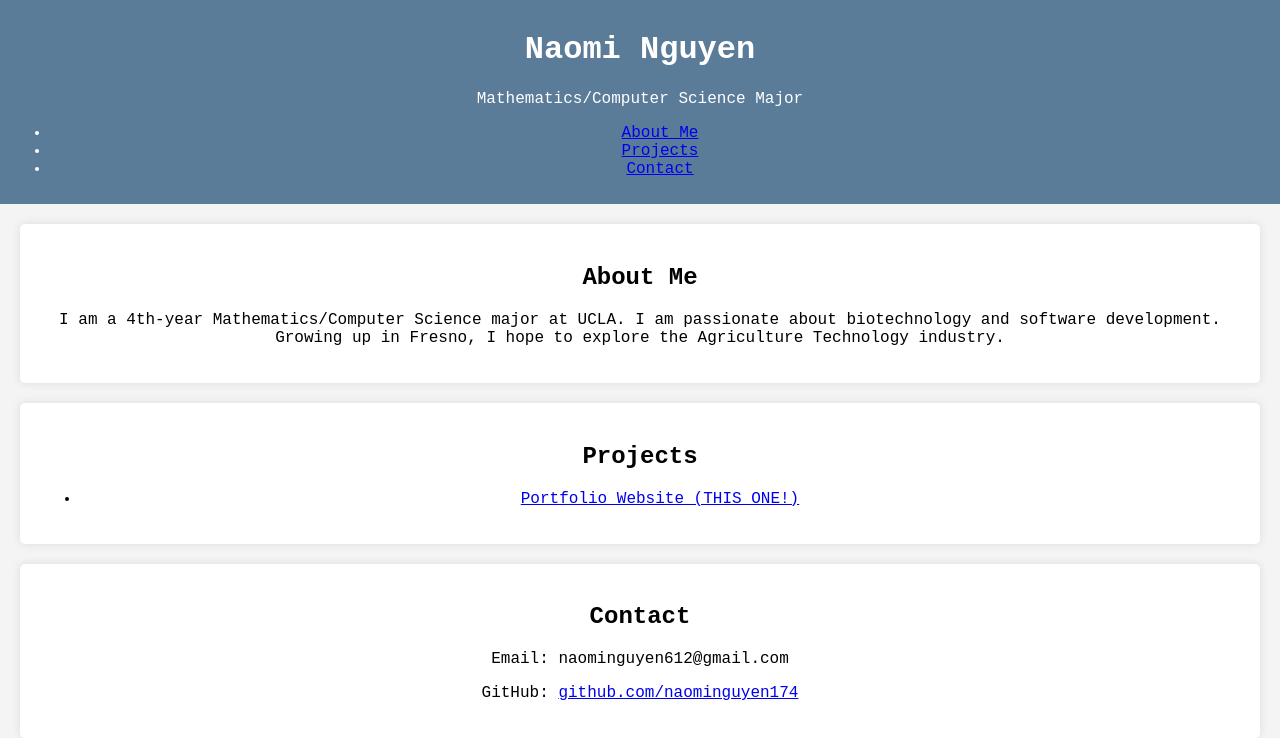
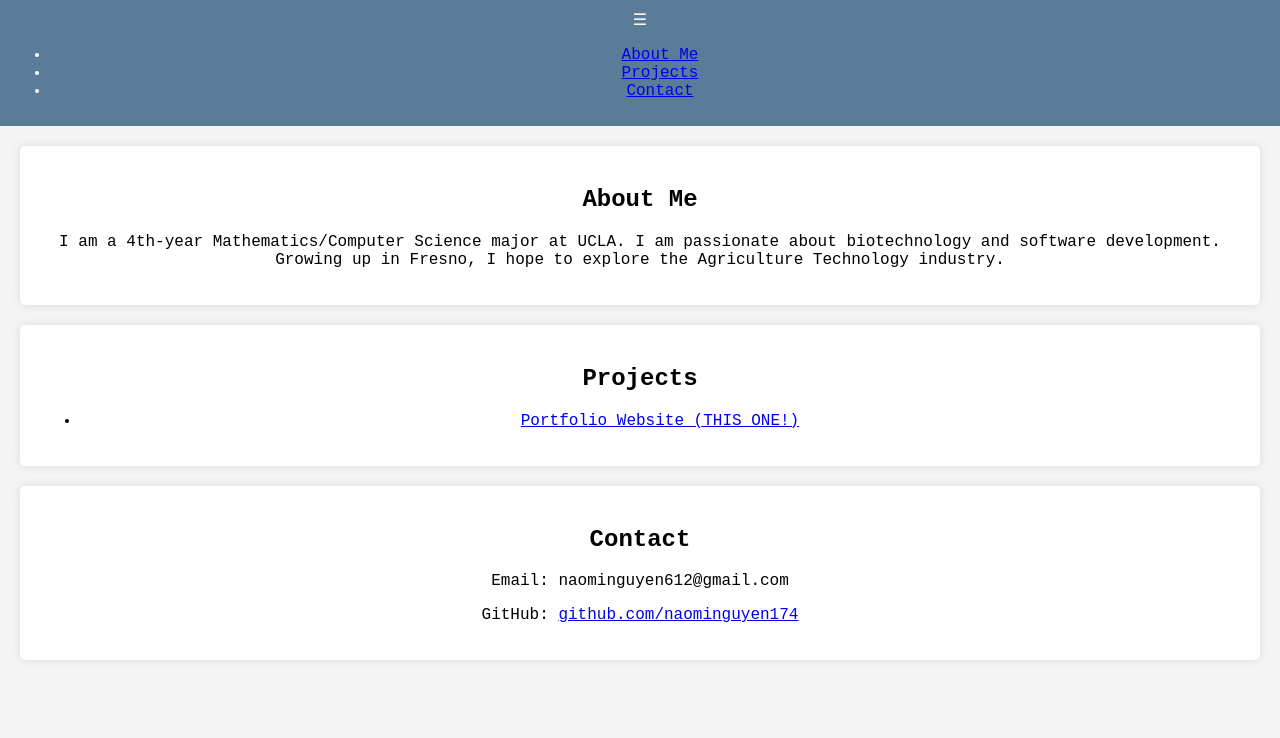
Before and after one commit to naominguyen174/naominguyen.github.io, a plain HTML site: page index.html in a window 1280 px wide. Drawn offline with Linux system fonts and the light colour scheme.

Commit message:
added navigation drop down

```diff
--- a/index.html
+++ b/index.html
@@ -8,10 +8,13 @@
 </head>
 <body>
     <header>
-        <h1>Naomi Nguyen</h1>
-        <p>Mathematics/Computer Science Major</p>
-        <!-- Navigation Bar -->
-        <nav>
+        <!-- Hamburger Icon -->
+        <div class="hamburger-menu" onclick="toggleMenu()">
+            &#9776; <!-- This is the HTML entity for the hamburger icon -->
+        </div>
+
+        <!-- Dropdown Navigation Menu -->
+        <nav id="nav-menu">
             <ul>
                 <li><a href="#about">About Me</a></li>
                 <li><a href="#projects">Projects</a></li>
@@ -20,6 +23,7 @@
         </nav>
     </header>
 
+    <!-- Content Sections -->
     <section id="about">
         <h2>About Me</h2>
         <p>I am a 4th-year Mathematics/Computer Science major at UCLA. I am passionate about biotechnology and software development. Growing up in Fresno, I hope to explore the Agriculture Technology industry.</p>
```
